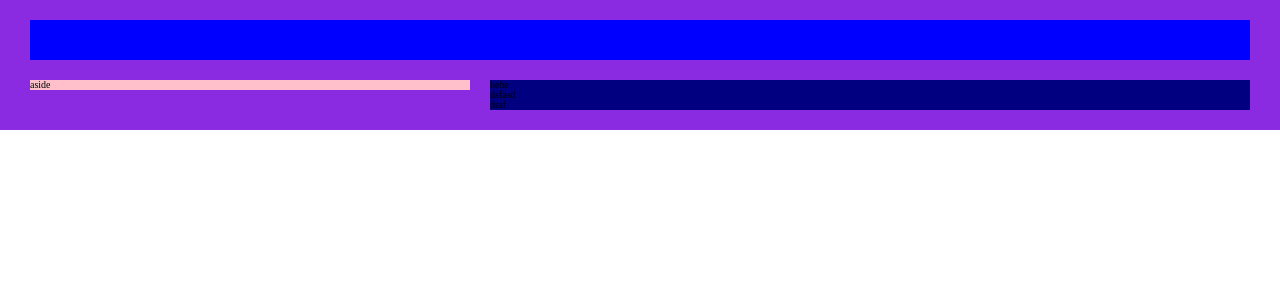
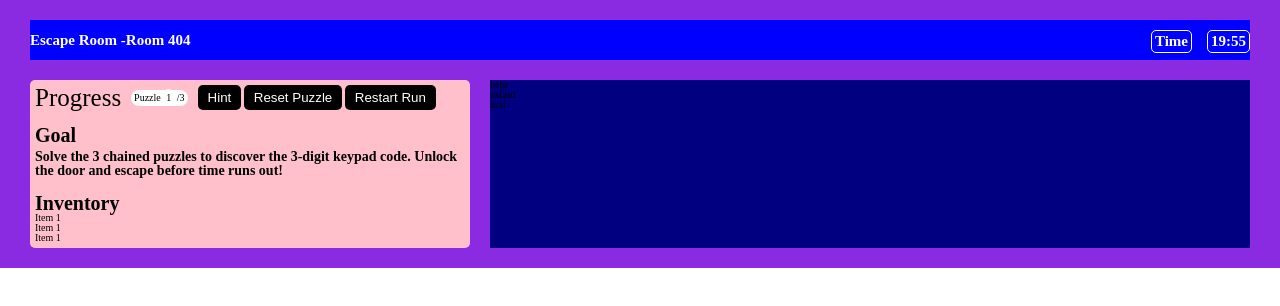
Before and after one commit to Nikoloz-Maghaldadze-TBC-It-Academy/bug-slayers, a plain HTML site: page index.html in a window 1280 px wide. Drawn offline with Linux system fonts and the light colour scheme.

Commit message:
feat(UI):Done UI and add some time functionality

```diff
--- a/assets/styles/scss/components/_header.scss
+++ b/assets/styles/scss/components/_header.scss
@@ -3,4 +3,41 @@ header {
   width: 100%;
   background-color: blue;
   height: 4rem;
+
+  .header-div {
+    width: 100%;
+    height: 100%;
+    display: flex;
+    align-items: center;
+    justify-content: space-between;
+
+    .header-div-inner1 {
+      display: flex;
+      flex-direction: row;
+      align-items: center;
+
+      span {
+        color:white;
+        font-size: 1.5rem;
+        font-weight: bold;
+      }
+    }
+
+    .header-div-inner2 {
+      display: flex;
+      align-items: center;
+      justify-content: center;
+      margin-top: 0.2rem;
+      gap: 1.5rem;
+      font-weight: bold;
+
+      span {
+        color:white;
+        font-size: 1.5rem;
+        border:0.1rem solid white;
+        border-radius: 0.5rem;
+        padding: 0.3rem;
+      }
+    }
+  }
 }
--- a/assets/styles/scss/layouts/_aside.scss
+++ b/assets/styles/scss/layouts/_aside.scss
@@ -3,4 +3,68 @@
   max-width: 44rem;
   background: pink;
   height: 100%;
+  border-radius: 0.5rem;
+
+  .aside-first-div {
+    width: 100%;
+    height: auto;
+    display: flex;
+    flex-direction: column;
+    gap: 1.5rem;
+    padding: 0.5rem;
+
+    .aside-first-inner1 {
+      display: flex;
+      align-items: center;
+      gap: 1rem;
+
+      span {
+     color: black;
+     background-color: white;
+     padding: 0.3rem 0.3rem;
+     border-radius: 0.8rem;
+    }
+
+    button {
+      background-color: black;
+      color:white;
+      padding: 0.5rem 1rem;
+      border-radius: 0.5rem;
+      border:none;
+    }
+    }
+
+    .aside-first-inner2 {
+      width: 100%;
+      display: flex;
+      flex-direction: column;
+      gap: 0.5rem;
+
+      h2 {
+        color:black;
+        font-weight: bold;
+        font-size: 2rem;
+      }
+
+      p {
+        font-weight: bold;
+        font-size: 1.4rem;
+      }
+    }
+
+    .aside-first-inner3 {
+      width: 100%;
+
+      span {
+        font-weight: bold;
+        font-size: 2rem;
+      }
+    }
+
+    h1 {
+      font-size: 2.5rem;
+      color:black;
+    }
+
+  }
 }
--- a/index.html
+++ b/index.html
@@ -9,10 +9,57 @@
   </head>
   <body>
     <div class="frame">
-      <header></header>
+      <header>
+        <div class="header-div">
+            <div class="header-div-inner1">
+                <span>Escape Room - </span>
+                <span>Room 404</span>
+            </div>
+
+            <div class="header-div-inner2">
+                <span>Time</span>
+                <span id="countdown">20:00</span>
+            </div>
+        </div>
+      </header>
 
       <main>
-        <aside class="goal-aside">aside</aside>
+        <aside class="goal-aside">
+            <div class="aside-first-div">
+                <div class="aside-first-inner1">
+                    <h1 class="aside-progress">Progress</h1>
+                    <span class="aside-puzzle">Puzzle
+                    <span class="aside-puzzle-id"></span>
+                    /3</span>
+                    <div class="aside-buttons">
+                        <button class="aside-hint">Hint</button>
+                        <button class="aside-reset">Reset Puzzle</button>
+                        <button class="aside-restart">Restart Run</button>
+                    </div>
+                </div>
+
+                <div class="aside-first-inner2">
+                    <h2 class="aside-goals">
+                        Goal
+                    </h2>
+                    <p class="aside-goalp">
+                        Solve the 3 chained puzzles to discover the
+                        <span class="aside-puzzle-name"></span>.
+                         Unlock the door and
+                        escape before time runs out!
+                    </p>
+                </div>
+
+                <div class="aside-first-inner3">
+                    <span>Inventory</span>
+                    <ul>
+                        <li class="aside-ul-item">Item 1</li>
+                        <li class="aside-ul-item">Item 1</li>
+                        <li class="aside-ul-item">Item 1</li>
+                    </ul>
+                </div>
+            </div>
+        </aside>
         <section class="puzzle-container">
           <section>
             <div class="puzzle-1">hehe</div>
--- /dev/null
+++ b/scripts/data1.js
@@ -0,0 +1,4 @@
+export const data1 = {
+  id:"1",
+  name:"3-digit keypad code"
+}
--- a/scripts/index.mjs
+++ b/scripts/index.mjs
@@ -0,0 +1,8 @@
+import startCountdown from "./time.mjs";
+import { data1 } from "./data1.js";
+startCountdown(20, 'countdown');
+
+let puzzleId = document.querySelector(".aside-puzzle-id");
+puzzleId.innerHTML = data1.id;
+let puzzleName = document.querySelector(".aside-puzzle-name");
+puzzleName.innerHTML = data1.name;
--- /dev/null
+++ b/scripts/time.mjs
@@ -0,0 +1,31 @@
+
+
+export default function startCountdown(minutes, elementId) {
+    let remainingSeconds = minutes * 60;
+    const countdownEl = document.getElementById(elementId);
+
+    if (!countdownEl) {
+        console.error(`Element with ID "${elementId}" not found.`);
+        return;
+    }
+
+    // Helper to update the display
+    function updateDisplay() {
+        const mins = Math.floor(remainingSeconds / 60);
+        const secs = remainingSeconds % 60;
+        countdownEl.textContent =
+            `${String(mins).padStart(2, '0')}:${String(secs).padStart(2, '0')}`;
+    }
+
+    updateDisplay(); // Initial display
+
+    const interval = setInterval(() => {
+        remainingSeconds--;
+        if (remainingSeconds <= 0) {
+            clearInterval(interval);
+            countdownEl.textContent = "Time is up!";
+        } else {
+            updateDisplay();
+        }
+    }, 1000);
+}
```
Also changed, not shown: assets/styles/css/styles.css, 1 other file.
